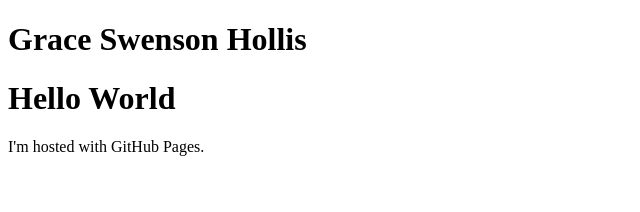
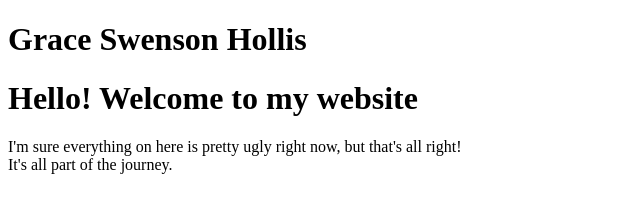
Before and after one commit to Grimmgirl-Fandom/Grimmgirl-Fandom.github.io, a plain HTML site: page index.html in a window 1280 px wide. Shown: the whole page, without its empty margins (0-640 px from the left). Drawn offline with Linux system fonts and the light colour scheme.

Commit message:
Update index.html

```diff
--- a/index.html
+++ b/index.html
@@ -4,7 +4,10 @@
         <h1>Grace Swenson Hollis</h1>
     </head>
 <body>
-    <h1>Hello World</h1>
-    <p>I'm hosted with GitHub Pages.</p>
+    <h1>Hello! Welcome to my website</h1>
+    <p>
+        I'm sure everything on here is pretty ugly right now, but that's all right!
+        <br>It's all part of the journey.
+    </p>
 </body>
 </html>
```
